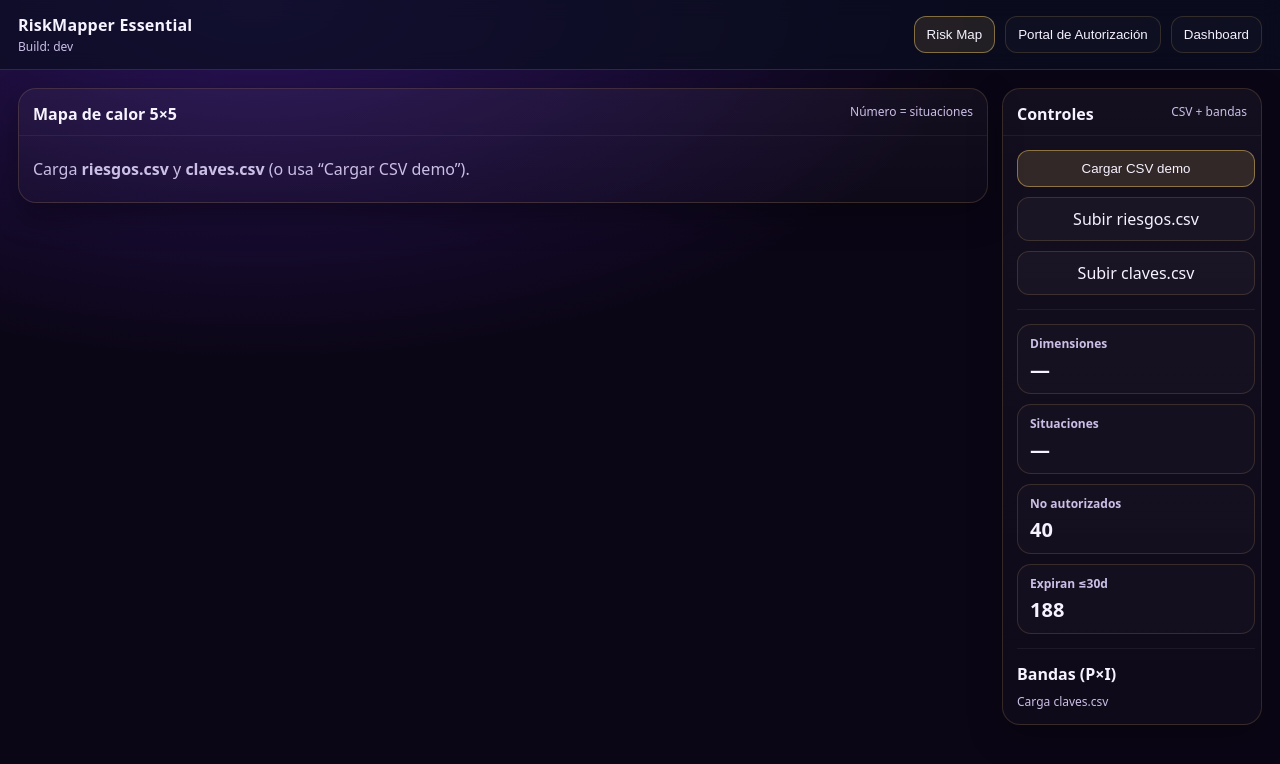
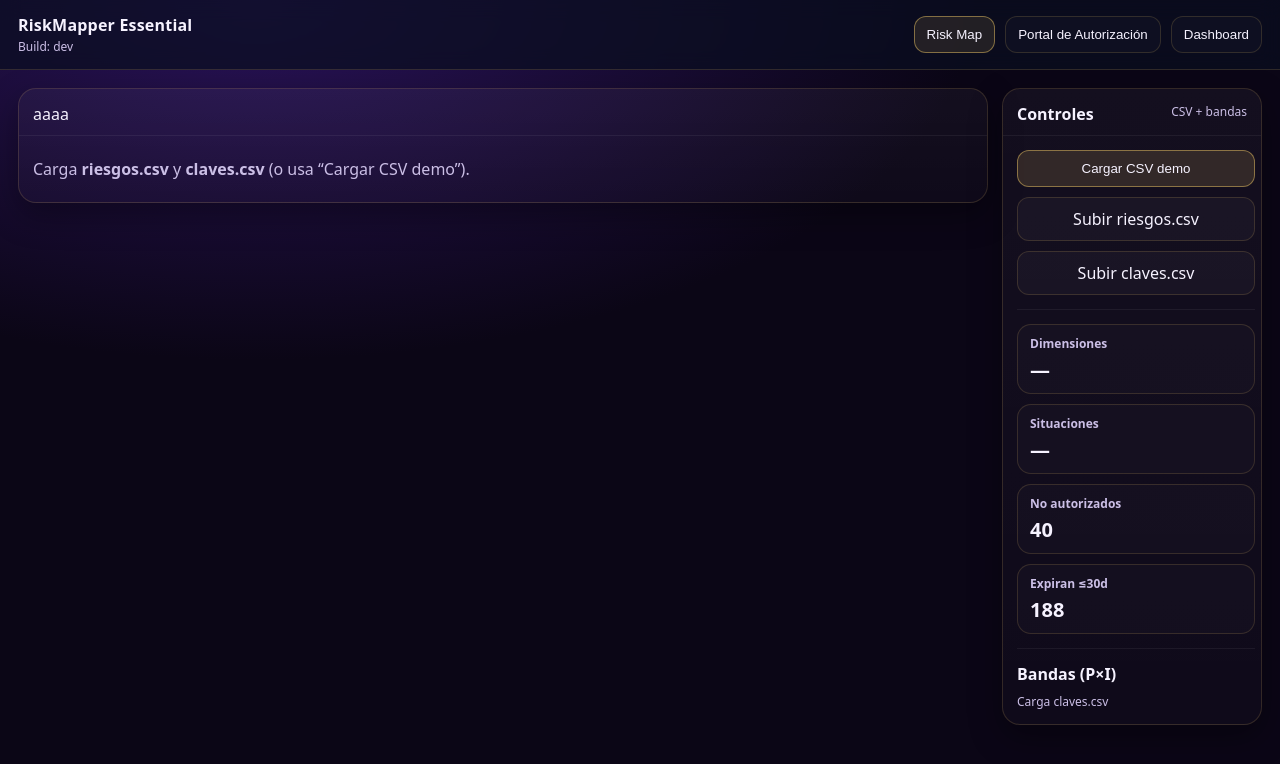
Before and after one commit to Dracmire/RiskMapperV3, a React (Vite) app in the folder riskmapper-essential/: page / in a window 1280 px wide. Shown: the top 764 px of the page. Built offline with nearby package versions, Linux system fonts and the light colour scheme.

Commit message:
Update risk map layout

```diff
--- a/riskmapper-essential/src/components/RiskHeatmap5x5.tsx
+++ b/riskmapper-essential/src/components/RiskHeatmap5x5.tsx
@@ -43,10 +43,7 @@ export function RiskHeatmap5x5({ model }: { model: RiskModel }) {
   return (
   <div className="heatLayout">
     <div className="heatBoard card">
-      <div className="cardHeader">
-        <div className="cardTitle">Mapa de calor 5×5</div>
-        <div className="muted small">Número = situaciones en el cuadrante</div>
-      </div>
+
 
       <div className="cardBody">
         <div className="heatBoardInner">
--- a/riskmapper-essential/src/screens/RiskMap.tsx
+++ b/riskmapper-essential/src/screens/RiskMap.tsx
@@ -18,8 +18,7 @@ export function RiskMap() {
       <div className="riskShell">
         <div className="riskCenter card">
           <div className="cardHeader">
-            <div className="cardTitle">Mapa de calor 5×5</div>
-            <div className="muted small">Número = situaciones</div>
+            aaaa
           </div>
           <div className="cardBody riskCenterBody">
             {!model ? (
```
